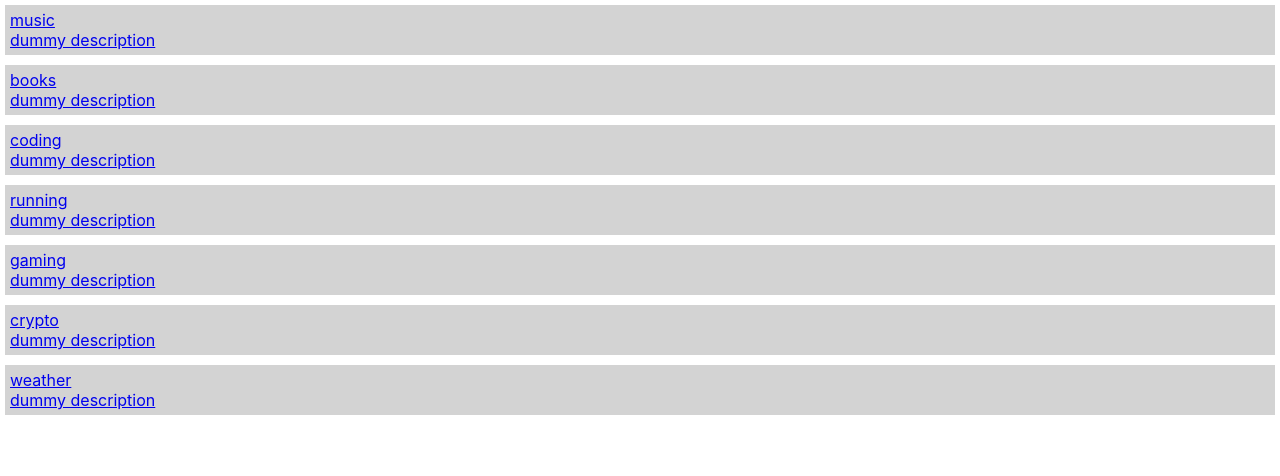
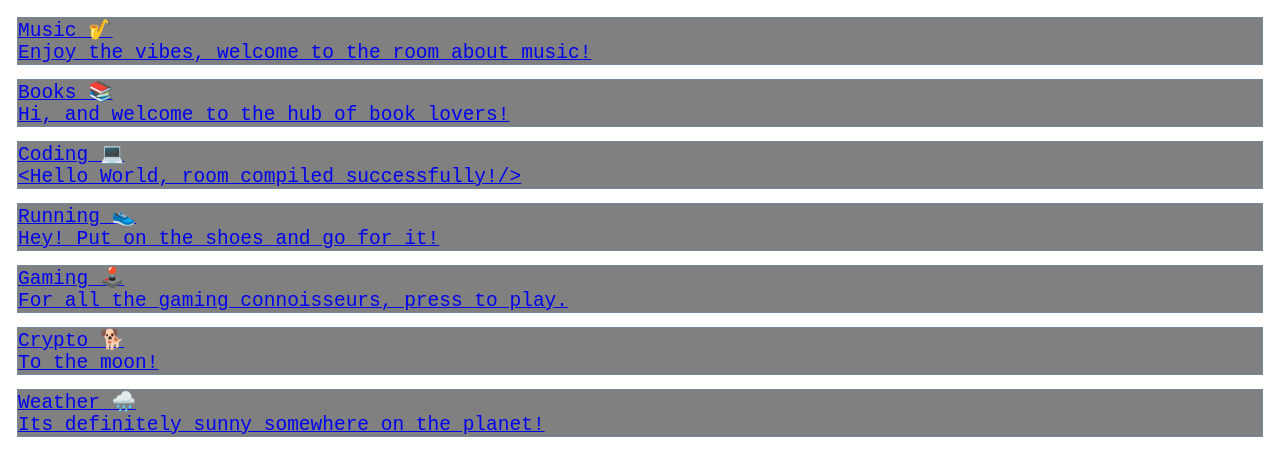
Before and after one commit to frustrabe/chatrooms-app-v1.0, a React (Create React App) app: page /chatrooms in a window 1280 px wide. Shown: the top 476 px of the page. Built offline with nearby package versions, Linux system fonts and the light colour scheme.

Commit message:
further styling progress

```diff
--- a/src/App.css
+++ b/src/App.css
@@ -37,17 +37,93 @@
   }
 }
 */
+
+/* The splash screen container style*/
+.flexbox-container {
+  display: flex;
+  justify-content: center;
+  align-items: center;
+}
+
+/* The App.js component style*/
+
 .App {
-  display: flex;
+  font-family: monospace;
+  font-size: 2em;
+  font-weight: bold;
+  border: 3px solid #333;
+  margin: 10px;
 }
+
+/* The login screen style*/
+
+.Login {
+  font-family: monospace;
+  font-size: 2em;
+  font-weight: bold;
+  border: 3px solid #333;
+  margin: 10px;
+}
+
+/* The chatrooms overview screen style*/
 
 .Chatrooms {
   display: flex;
   flex-direction: column;
+  font-family: monospace;
+  margin: 10px;
+  font-size: 1.5em;
 }
 
+/* The chatrooms style*/
+
 .ChatroomListItem {
-  margin: 5px;
-  padding: 5px;
-  background: lightgray;
+  border: 1px solid lightslategray;
+  margin: 7px;
+  background: gray;
 }
+
+/* The individual chatroom style*/
+
+.Chatroom {
+  display: flex;
+  flex-direction: column;
+  font-family: monospace;
+  margin: 10px;
+  font-size: 1.5em;
+  border: 2px solid green;
+}
+
+/* The style of room tag name*/
+
+h2 {
+  display: flex;
+  justify-content: center;
+
+}
+
+/*.messages-window {
+  display: flex;
+}*/
+
+.recieved-messages {
+  display: flex;
+  justify-content: flex-start;
+  align-content: space-around;
+  border: 2px solid red;
+  margin-bottom: 1%;
+}
+
+.sent-messages {
+  display: flex;
+  justify-content: flex-end;
+  align-content: space-around;
+  border: 2px solid blue;
+}
+
+
+.Toolbox {
+  display: flex;
+  flex-direction: row;
+  border: 2px solid #333;
+}
--- a/src/App.js
+++ b/src/App.js
@@ -2,8 +2,10 @@ import './App.css';
 
 function App() {
   return (
-    <div className="App">
-      Welcome to the chat app. If you are logged in, you can go to /chatrooms, else go and /login.
+    <div className='flexbox-container'>
+      <div className="App">
+        Welcome to the chat app. If you are logged in, you can go to /chatrooms, else go and /login.
+      </div>
     </div>
   );
 }
--- a/src/components/Chatroom.js
+++ b/src/components/Chatroom.js
@@ -22,7 +22,14 @@ export default function Chatroom({ id }) {
     return (
         <div className="Chatroom">
             <h2> {name} </h2>
-            <Messages />
+            <div className="messages-window">
+                <div className="recieved-messages">
+                    <Messages />
+                </div>
+                <div className="sent-messages">
+                    <Messages />
+                </div>
+            </div>
             <Toolbox />
         </div>
     );
--- a/src/components/Login.js
+++ b/src/components/Login.js
@@ -1,7 +1,9 @@
 export default function Login() {
     return (
-        <div className="Login">
-            Login
+        <div className="flexbox-container">
+            <div className="Login">
+                Login
+            </div>
         </div>
     );
 }
--- a/src/data/chatrooms.js
+++ b/src/data/chatrooms.js
@@ -1,37 +1,37 @@
 const chatrooms = [
     {
         "id": 1,
-        "name": 'music',
-        "description": 'dummy description'
+        "name": 'Music 🎷',
+        "description": 'Enjoy the vibes, welcome to the room about music!'
     },
     {
         "id": 2,
-        "name": 'books',
-        "description": 'dummy description'
+        "name": 'Books 📚',
+        "description": 'Hi, and welcome to the hub of book lovers!'
     },
     {
         "id": 3,
-        "name": 'coding',
-        "description": 'dummy description'
+        "name": 'Coding 💻',
+        "description": '<Hello World, room compiled successfully!/>'
     },
     {
         "id": 4,
-        "name": 'running',
-        "description": 'dummy description'
+        "name": 'Running 👟',
+        "description": 'Hey! Put on the shoes and go for it!'
     },
     {
         "id": 5,
-        "name": 'gaming',
-        "description": 'dummy description'
+        "name": 'Gaming 🕹️',
+        "description": 'For all the gaming connoisseurs, press to play.'
     },
     {
         "id": 6,
-        "name": 'crypto',
-        "description": 'dummy description'
+        "name": 'Crypto 🐕',
+        "description": 'To the moon!'
     }, {
         "id": 7,
-        "name": 'weather',
-        "description": 'dummy description'
+        "name": 'Weather 🌧️',
+        "description": 'Its definitely sunny somewhere on the planet!'
     },
 ]
 
--- a/src/index.js
+++ b/src/index.js
@@ -21,6 +21,7 @@ root.render(
         <Route path="/" element={<App />} />
         <Route path="login" element={<Login />} />
         <Route path="chatrooms" element={<Chatrooms />} />
+        <Route path="chatrooms/:chatroomId" element={<Chatroom />} />
         <Route path="*" element={<NotFound />} />
       </Routes>
     </BrowserRouter>
```
